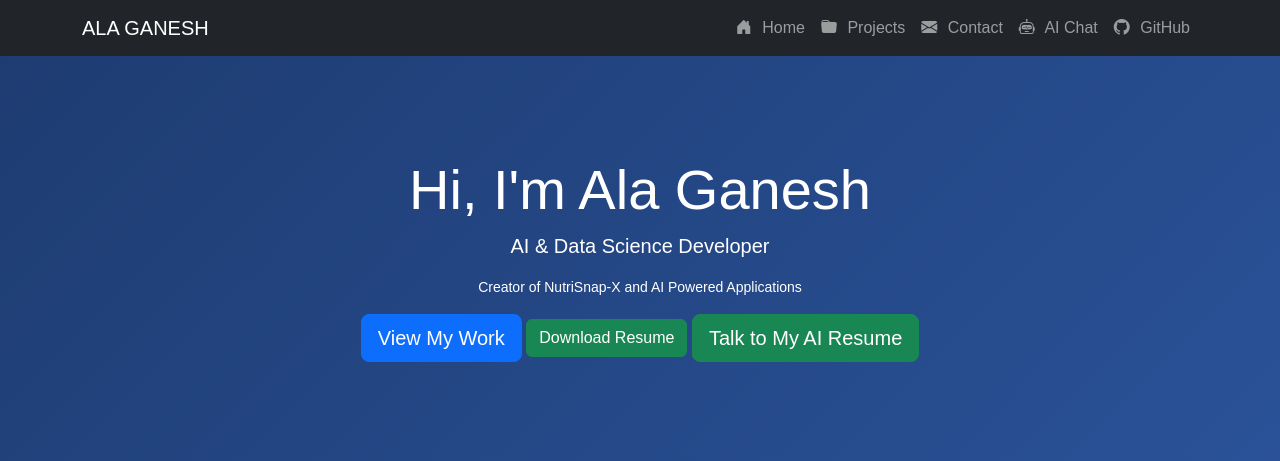
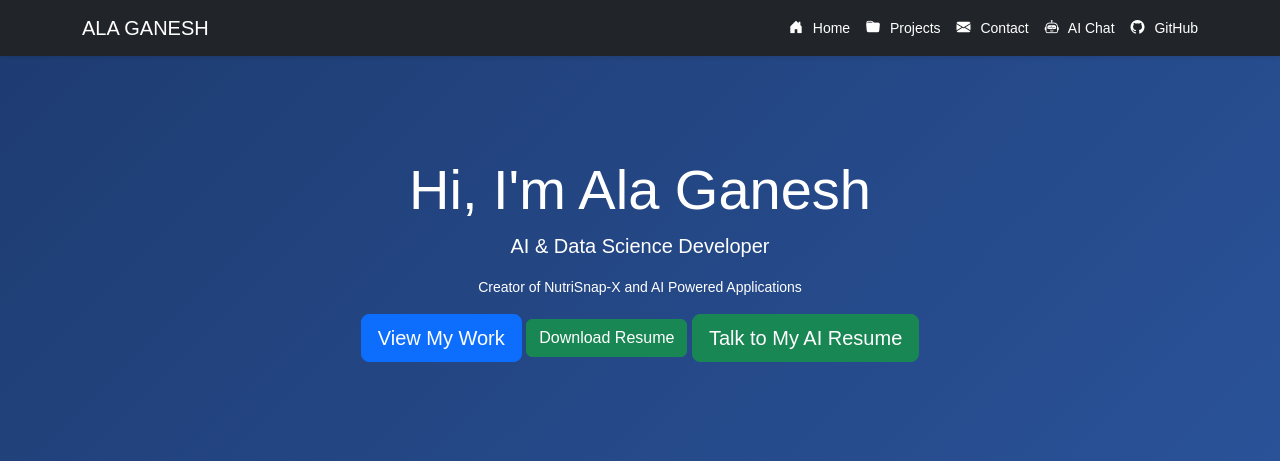
Before and after one commit to Ala-Ganesh/SmartHire-AI, a Flask app: page / in a window 1280 px wide. Shown: the top 461 px of the page. Run offline with Flask 3, Linux system fonts and the light colour scheme.

Commit message:
portfolio ready

```diff
--- a/static/css/style.css
+++ b/static/css/style.css
@@ -67,3 +67,21 @@ font-size: 14px;
 .nav-link i{
 margin-right:6px;
 }
+.nav-link{
+font-size:14px;
+transition:0.3s;
+}
+
+.nav-link:hover{
+color:#0d6efd !important;
+transform:scale(1.05);
+}
+@media (max-width:768px){
+.navbar-nav{
+row-gap:8px;
+}
+}
+.navbar{
+box-shadow: 0 2px 10px rgba(0,0,0,0.2);
+z-index:1000;
+}
--- a/static/js/script.js
+++ b/static/js/script.js
@@ -25,6 +25,16 @@ max:100
 })
 
 }
+window.addEventListener("scroll", function(){
+let navbar = document.querySelector(".navbar");
+
+if(window.scrollY > 10){
+navbar.style.boxShadow = "0 4px 15px rgba(0,0,0,0.3)";
+}else{
+navbar.style.boxShadow = "0 2px 10px rgba(0,0,0,0.2)";
+}
+});
+
 document.querySelectorAll('.nav-link').forEach(link => {
   link.addEventListener('click', () => {
     let navbar = document.querySelector('.navbar-collapse');
--- a/templates/billsmart.html
+++ b/templates/billsmart.html
@@ -10,6 +10,8 @@
 </head>
 
 <body>
+
+{% include 'navbar.html' %}
 
 <div class="container mt-5">
 
--- a/templates/chatbot.html
+++ b/templates/chatbot.html
@@ -12,6 +12,8 @@
 </head>
 
 <body>
+
+{% include 'navbar.html' %}
 
 <div class="container mt-5">
 
--- a/templates/contact.html
+++ b/templates/contact.html
@@ -10,6 +10,8 @@
 </head>
 
 <body>
+
+{% include 'navbar.html' %}
 
 <div class="container mt-5">
 
--- a/templates/github.html
+++ b/templates/github.html
@@ -10,6 +10,8 @@
 </head>
 
 <body>
+
+{% include 'navbar.html' %}
 
 <div class="container mt-5">
 
--- a/templates/index.html
+++ b/templates/index.html
@@ -14,58 +14,7 @@
 </head>
 
 <body>
-
-<!-- Navbar -->
-
-<nav class="navbar navbar-expand-lg navbar-dark bg-dark">
-<div class="container">
-
-<a class="navbar-brand" href="/">ALA GANESH</a>
-
-<button class="navbar-toggler" type="button" data-bs-toggle="collapse" data-bs-target="#menu">
-<span class="navbar-toggler-icon"></span>
-</button>
-
-<div class="collapse navbar-collapse" id="menu">
-
-<ul class="navbar-nav ms-auto">
-
-<li class="nav-item">
-<a class="nav-link" href="/">
-<i class="bi bi-house-door-fill"></i> Home
-</a>
-</li>
-
-<li class="nav-item">
-<a class="nav-link" href="/projects">
-<i class="bi bi-folder-fill"></i> Projects
-</a>
-</li>
-
-<li class="nav-item">
-<a class="nav-link" href="/contact">
-<i class="bi bi-envelope-fill"></i> Contact
-</a>
-</li>
-
-<li class="nav-item">
-<a class="nav-link" href="/chatbot">
-<i class="bi bi-robot"></i> AI Chat
-</a>
-</li>
-
-<li class="nav-item">
-<a class="nav-link" href="https://github.com/Ala-Ganesh" target="_blank">
-<i class="bi bi-github"></i> GitHub
-</a>
-</li>
-
-</ul>
-
-</div>
-
-</div>
-</nav>
+{% include 'navbar.html' %}
 
 <!-- Hero Section -->
 
--- /dev/null
+++ b/templates/navbar.html
@@ -0,0 +1,41 @@
+<nav class="navbar navbar-dark bg-dark sticky-top shadow-sm">
+<div class="container d-flex flex-column flex-md-row justify-content-between align-items-center">
+
+<a class="navbar-brand mb-2 mb-md-0" href="/">ALA GANESH</a>
+
+<ul class="navbar-nav flex-row flex-wrap justify-content-center gap-3">
+
+<li class="nav-item">
+<a class="nav-link text-white" href="/">
+<i class="bi bi-house-door-fill"></i> Home
+</a>
+</li>
+
+<li class="nav-item">
+<a class="nav-link text-white" href="/projects">
+<i class="bi bi-folder-fill"></i> Projects
+</a>
+</li>
+
+<li class="nav-item">
+<a class="nav-link text-white" href="/contact">
+<i class="bi bi-envelope-fill"></i> Contact
+</a>
+</li>
+
+<li class="nav-item">
+<a class="nav-link text-white" href="/chatbot">
+<i class="bi bi-robot"></i> AI Chat
+</a>
+</li>
+
+<li class="nav-item">
+<a class="nav-link text-white" href="https://github.com/Ala-Ganesh" target="_blank">
+<i class="bi bi-github"></i> GitHub
+</a>
+</li>
+
+</ul>
+
+</div>
+</nav>
--- a/templates/nutrisnap.html
+++ b/templates/nutrisnap.html
@@ -10,6 +10,8 @@
 </head>
 
 <body>
+
+{% include 'navbar.html' %}
 
 <div class="container mt-5">
 
--- a/templates/projects.html
+++ b/templates/projects.html
@@ -10,6 +10,8 @@
 </head>
 
 <body>
+
+{% include 'navbar.html' %}
 
 <div class="container mt-5">
 
--- a/templates/smarthire.html
+++ b/templates/smarthire.html
@@ -10,6 +10,8 @@
 </head>
 
 <body>
+
+{% include 'navbar.html' %}
 
 <div class="container mt-5">
 
```
